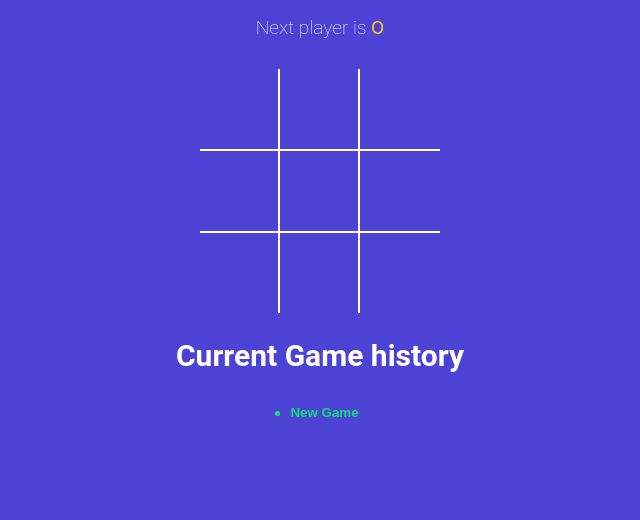
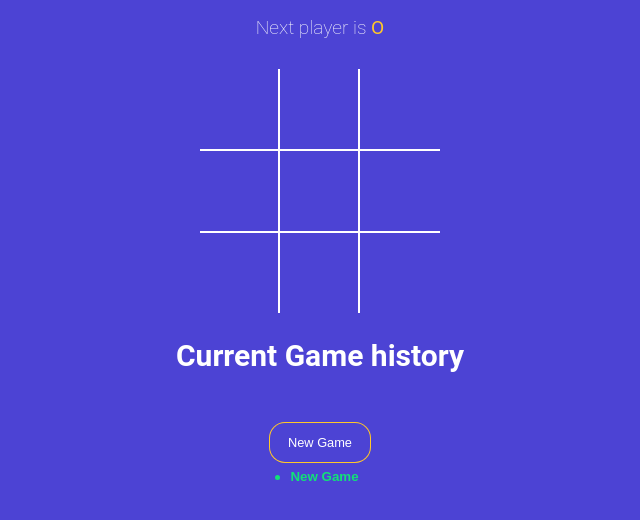
Before and after one commit to nabhinav-jain/tic-tac-toe, a React (Vite) app: page / in a window 1280 px wide. Shown: the top 520 px of the page, without its empty margins (320-960 px from the left). Built offline with nearby package versions, Linux system fonts and the light colour scheme.

Commit message:
added reset option

```diff
--- a/src/App.jsx
+++ b/src/App.jsx
@@ -12,6 +12,11 @@ const NEW_GAME = [
   },
 ];
 function App() {
+  const reset = () => {
+    setCurrentMove(0);
+    setHistory(NEW_GAME);
+  };
+
   const [history, setHistory] = useState(NEW_GAME);
 
   const [currentMove, setCurrentMove] = useState(0);
@@ -83,6 +88,14 @@ function App() {
         handlesquareClick={handlesquareClick}
       />
       <h2>Current Game history</h2>
+      <button
+        onClick={() => {
+          reset();
+        }}
+        className={`btn-reset ${winner ? 'active' : ''}`}
+      >
+        New Game
+      </button>
       <History history={history} moveTo={moveTo} currentMove={currentMove} />
     </div>
   );
```
